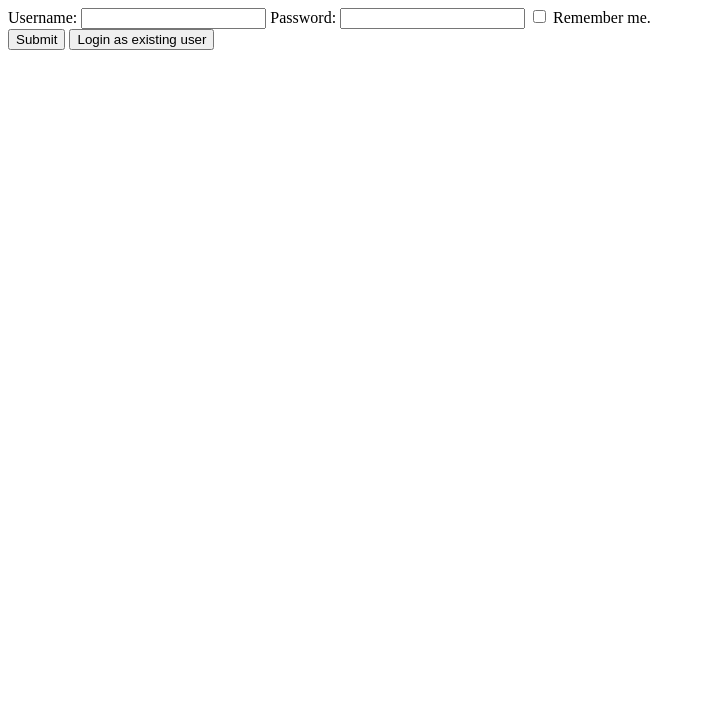
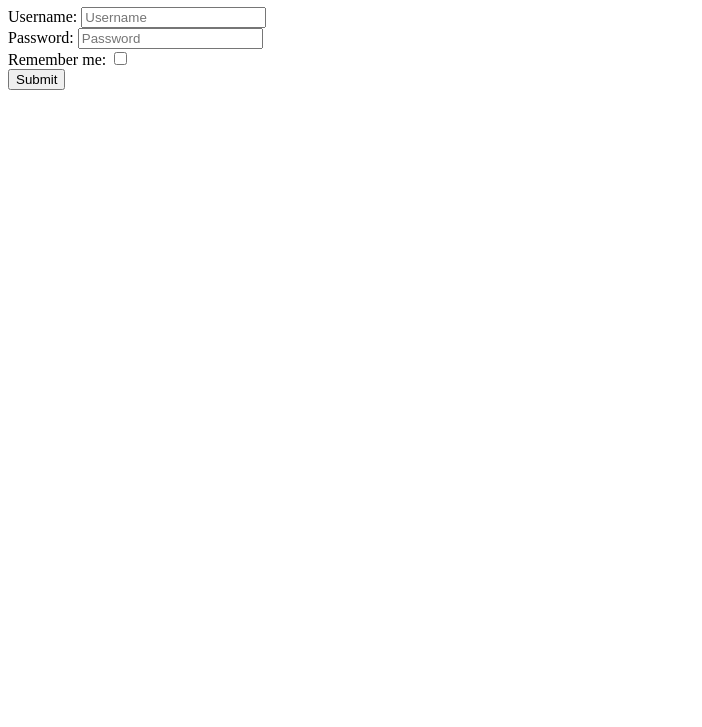
Before and after one commit to acciojob/remember-me-login-form-ritsvishalcs, a website: page main.html in a window 1280 px wide. Shown: the part 73-800 px from the top of the page, without its empty margins (0-702 px from the left). Drawn offline with Linux system fonts and the light colour scheme.

Commit message:
created a submission

```diff
--- a/main.html
+++ b/main.html
@@ -9,18 +9,29 @@
 <body>
 	<!-- the entire body must be written by student -->
 	<h1>Login Form</h1>
-	<form id="login form">
-		<label for="username">Username:</label>
-<input type="text" id="username" />
-		<label for="password">Password:</label>
-<input type="password" id="password" />
-		<label>
-			<input type="checkbox" id="checkbox" required/>
-			Remember me.
-		</label><br/>
-		<input type="submit" id="submit" value="Submit"/>
-		 <button id="existing">Login as existing user</button>
-	</form>
+  <form id="loginForm">
+    <label for="username">Username:</label>
+    <input type="text" id="username" placeholder="Username" />
+
+    <br />
+
+    <label for="password">Password:</label>
+    <input type="password" id="password" placeholder="Password" />
+
+    <br />
+
+    <label for="checkbox">Remember me:</label>
+    <input type="checkbox" id="checkbox" />
+
+    <br />
+
+    <input type="submit" id="submit" value="Submit" />
+  </form>
+
+  <br />
+
+  <button id="existing" style="display: none;">Login as existing user</button>
+
     <script type="text/javascript" src="./script.js">
 </script>
 
--- a/script.js
+++ b/script.js
@@ -2,18 +2,19 @@
   const usernameInput = document.getElementById("username");
   const passwordInput = document.getElementById("password");
   const checkbox = document.getElementById("checkbox");
+  const submitBtn = document.getElementById("submit");
   const existingBtn = document.getElementById("existing");
 
-  // On page load, check localStorage
   const savedUsername = localStorage.getItem("username");
   const savedPassword = localStorage.getItem("password");
 
+  // Show existing user button if credentials exist
   if (savedUsername && savedPassword) {
     existingBtn.style.display = "inline-block";
   }
 
-  // Handle form submission
-  document.getElementById("loginForm").addEventListener("submit", (e) => {
+  // Handle login form submit
+  document.getElementById("loginForm").addEventListener("submit", function (e) {
     e.preventDefault();
 
     const username = usernameInput.value.trim();
@@ -33,7 +34,7 @@
   });
 
   // Handle "Login as existing user"
-  existingBtn.addEventListener("click", () => {
+  existingBtn.addEventListener("click", function () {
     const savedUsername = localStorage.getItem("username");
     if (savedUsername) {
       alert(`Logged in as ${savedUsername}`);
```
